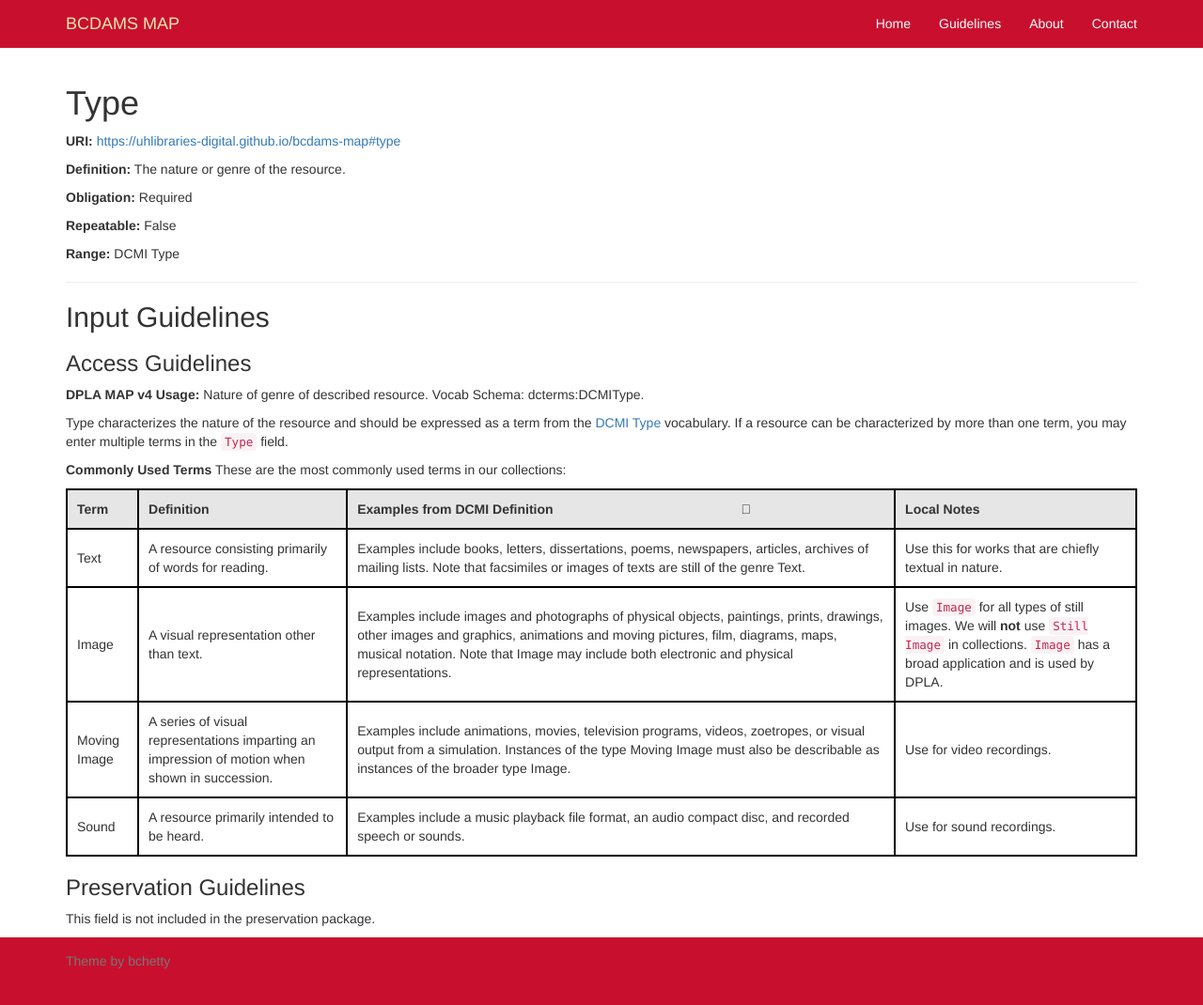
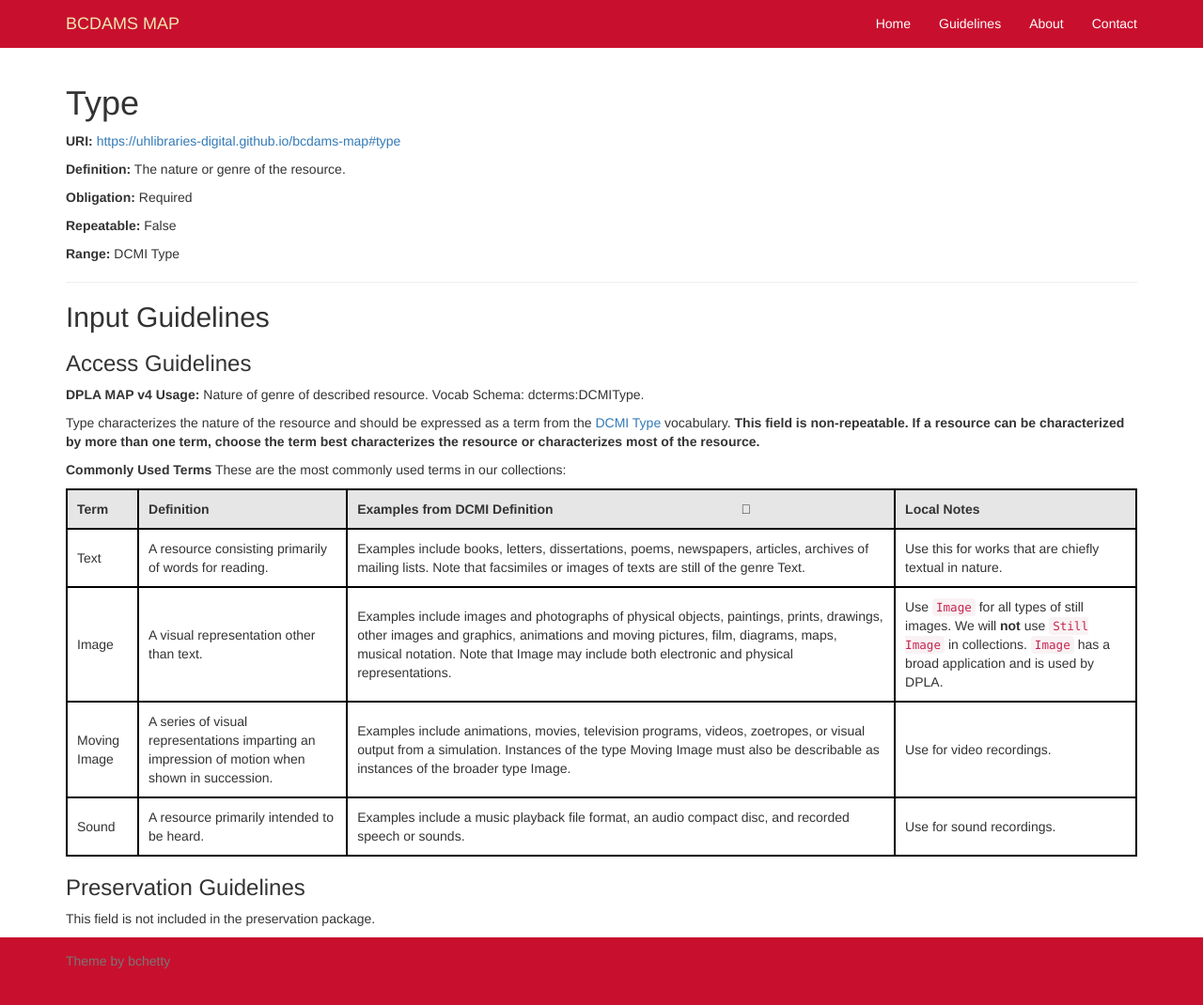
Before and after one commit to uhlibraries-digital/bcdams-map, a Jekyll site: the page built from guidelines/type.md, in a window 1280 px wide and 1078 px high. Shown: the top 1070 px of the window at 94% size. Built offline with Jekyll 4.4.1, drawn with Linux system fonts in a browser that asks for light colours; nearby versions of some CDN libraries; comment, search, counter and statistics services are not loaded.

Commit message:
Update type.md

```diff
--- a/guidelines/type.md
+++ b/guidelines/type.md
@@ -11,7 +11,7 @@ comments: false
 
 **DPLA MAP v4 Usage:** Nature of genre of described resource. Vocab Schema: dcterms:DCMIType.
 
-Type characterizes the nature of the resource and should be expressed as a term from the [DCMI Type](http://dublincore.org/documents/2012/06/14/dcmi-terms/?v=dcmitype#H7) vocabulary. If a resource can be characterized by more than one term, you may enter multiple terms in the `Type` field.
+Type characterizes the nature of the resource and should be expressed as a term from the [DCMI Type](http://dublincore.org/documents/2012/06/14/dcmi-terms/?v=dcmitype#H7) vocabulary. **This field is non-repeatable. If a resource can be characterized by more than one term, choose the term best characterizes the resource or characterizes most of the resource.**
 
 __Commonly Used Terms__
 These are the most commonly used terms in our collections:
```
